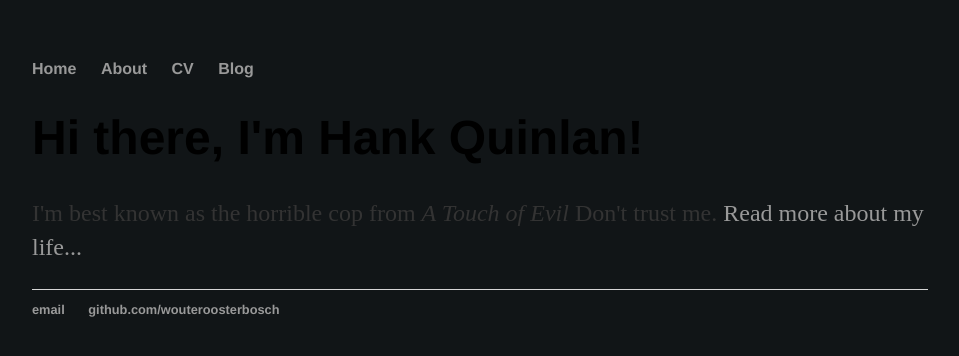
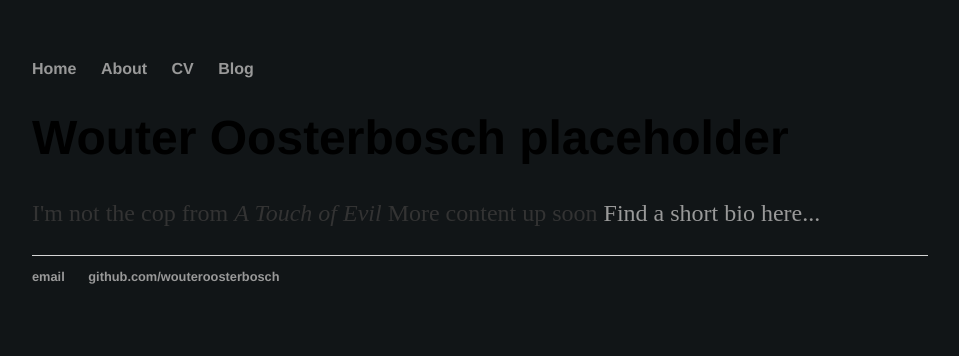
Before and after one commit to wouteroosterbosch/wouteroosterbosch.github.io, a Jekyll site: the page built from index.html, in a window 1280 px wide. Shown: the top 356 px of the page, without its empty margins (160-1119 px from the left). Built offline with Jekyll 4.4.1, drawn with Linux system fonts in a browser that asks for light colours.

Commit message:
Update index.html
Gotten rid of Hank Quinlan

```diff
--- a/index.html
+++ b/index.html
@@ -3,6 +3,6 @@ layout: default
 title: Wouter Oosterbosch, placeholder cop
 ---
 <div class="blurb">
-	<h1>Hi there, I'm Hank Quinlan!</h1>
-	<p>I'm best known as the horrible cop from <em>A Touch of Evil</em> Don't trust me. <a href="/about">Read more about my life...</a></p>
+	<h1>Wouter Oosterbosch placeholder</h1>
+	<p>I'm not the cop from <em>A Touch of Evil</em> More content up soon <a href="/about">Find a short bio here...</a></p>
 </div><!-- /.blurb -->
```
